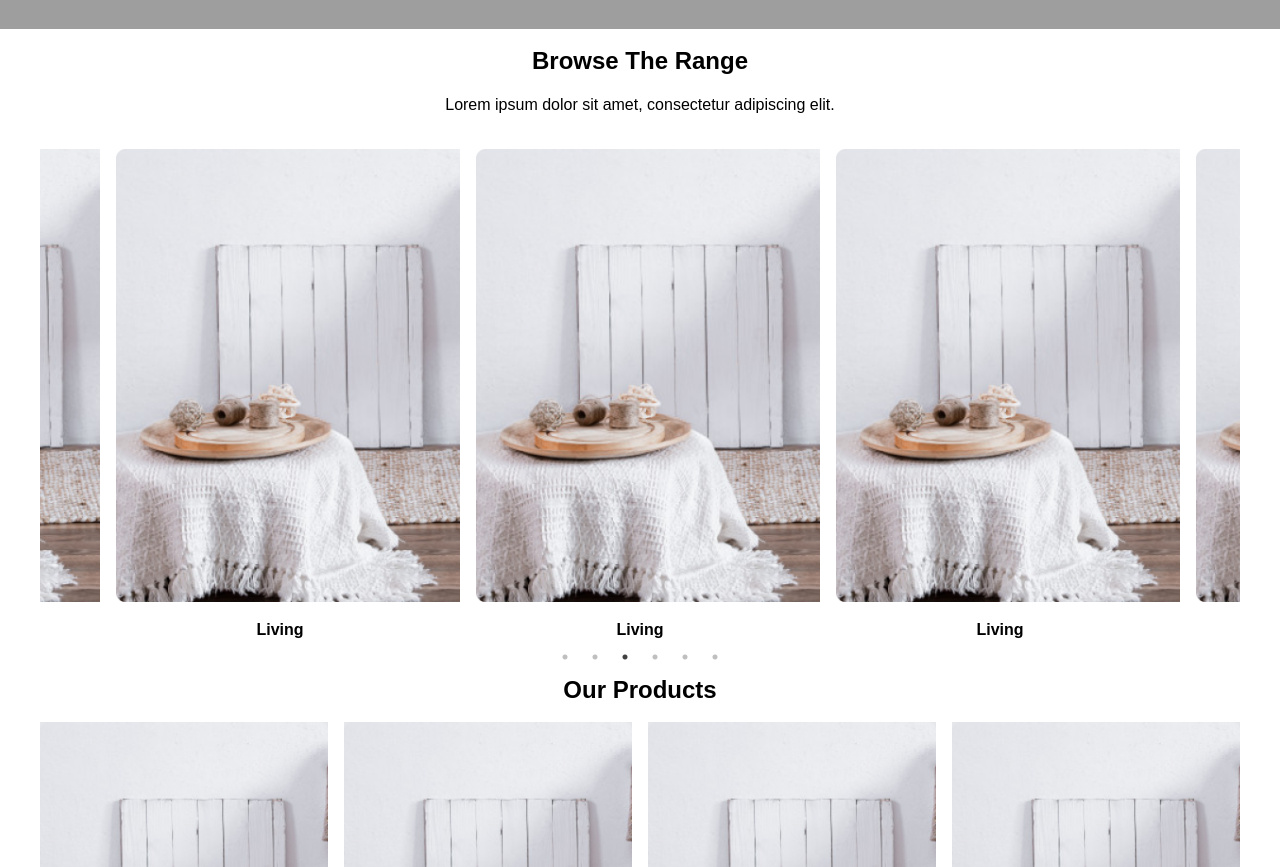
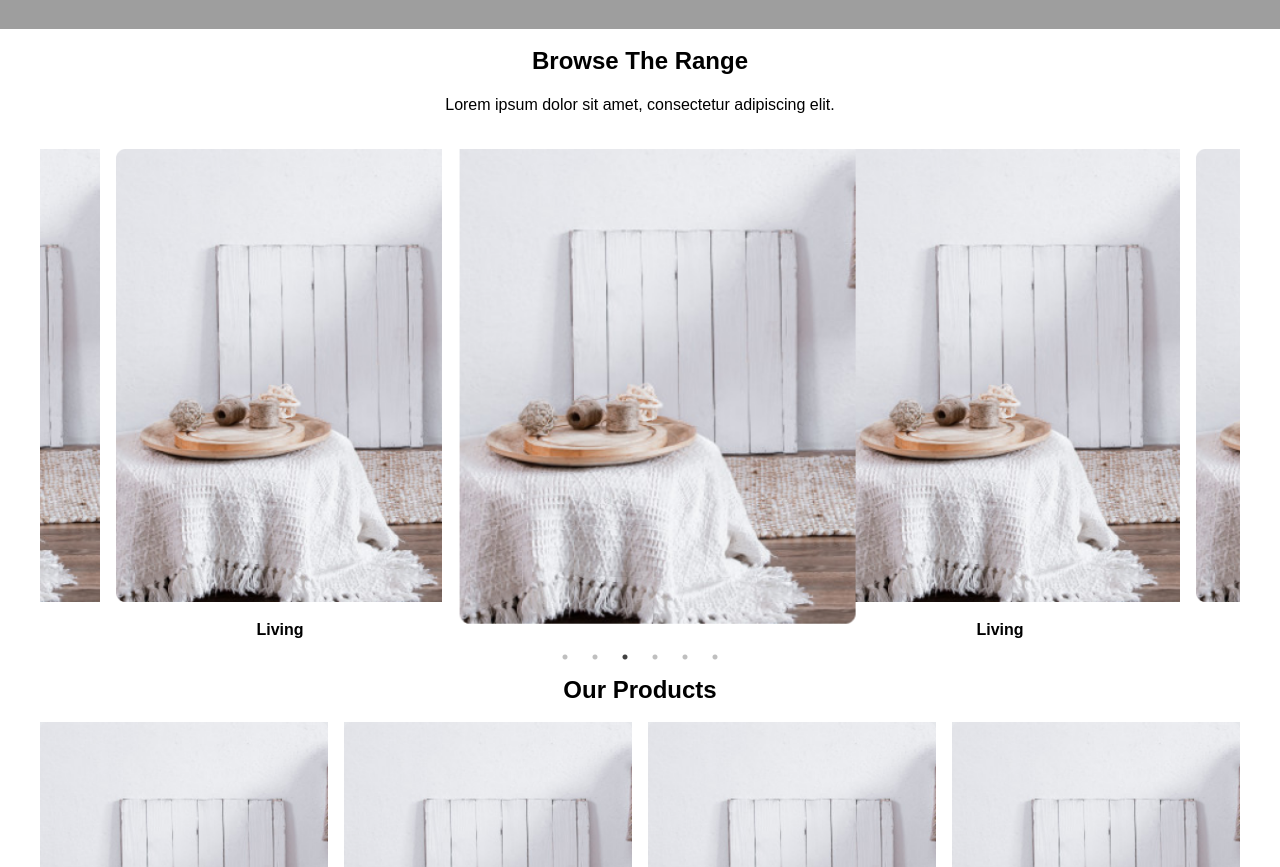
Before and after one commit to hwisnu222/furniro, a Next.js app: page / in a window 1280 px wide. Shown: the part 540-1407 px from the top of the page. Built offline with nearby package versions, Linux system fonts and the light colour scheme; grey boxes are pictures that could not be loaded.

Commit message:
fix: centerMode scale on slider product

```diff
--- a/styles/globals.css
+++ b/styles/globals.css
@@ -23,3 +23,9 @@ body {
 .breadcrumb-layout{
   @apply tw-bg-default-100 tw-flex tw-justify-around tw-p-2 tw-mb-8;
 }
+
+.slick-center{
+  transform: scale(1.1);
+  transform-origin: center;
+  transition: all 1 ease-in-out;
+}
```
